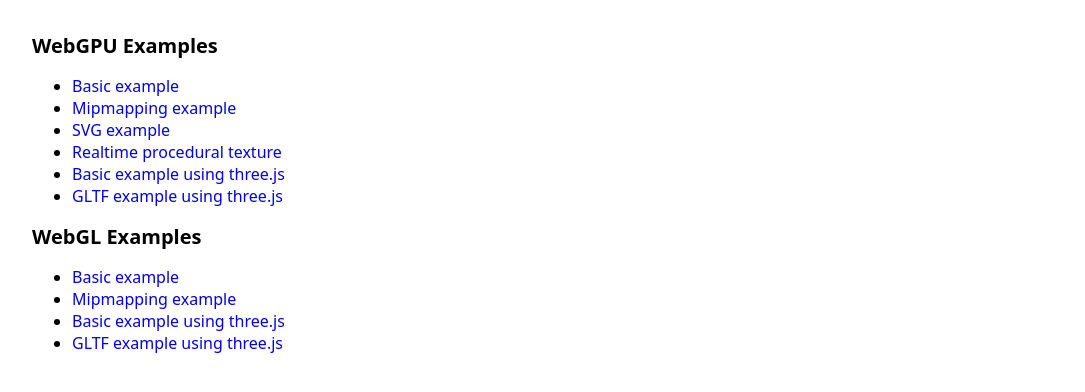
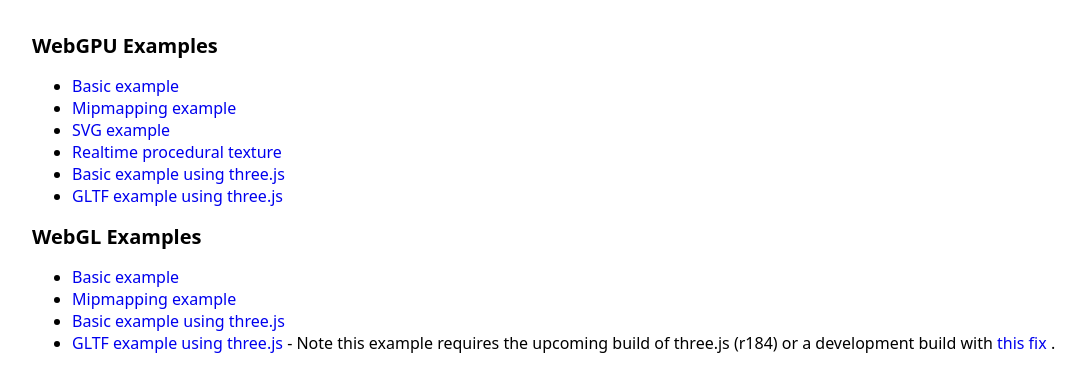
Before and after one commit to Ludicon/spark.js, a website built with Vite: page examples/index.html in a window 1280 px wide. Shown: the whole page, without its empty margins (0-1085 px from the left). Built offline with nearby package versions, Linux system fonts and the light colour scheme.

Commit message:
Add a note to three.js webgl example.

```diff
--- a/examples/index.html
+++ b/examples/index.html
@@ -27,7 +27,12 @@
       <li><a href="basic-gl.html">Basic example</a></li>
       <li><a href="mipmaps-gl.html">Mipmapping example</a></li>
       <li><a href="three-basic-gl.html">Basic example using three.js</a></li>
-      <li><a href="three-gltf-gl.html">GLTF example using three.js</a></li>
+      <li>
+        <a href="three-gltf-gl.html">GLTF example using three.js</a>
+        - Note this example requires the upcoming build of three.js (r184) or a development build with
+        <a href="https://github.com/mrdoob/three.js/pull/33055">this fix</a>
+        .
+      </li>
     </ul>
   </body>
 </html>
```
